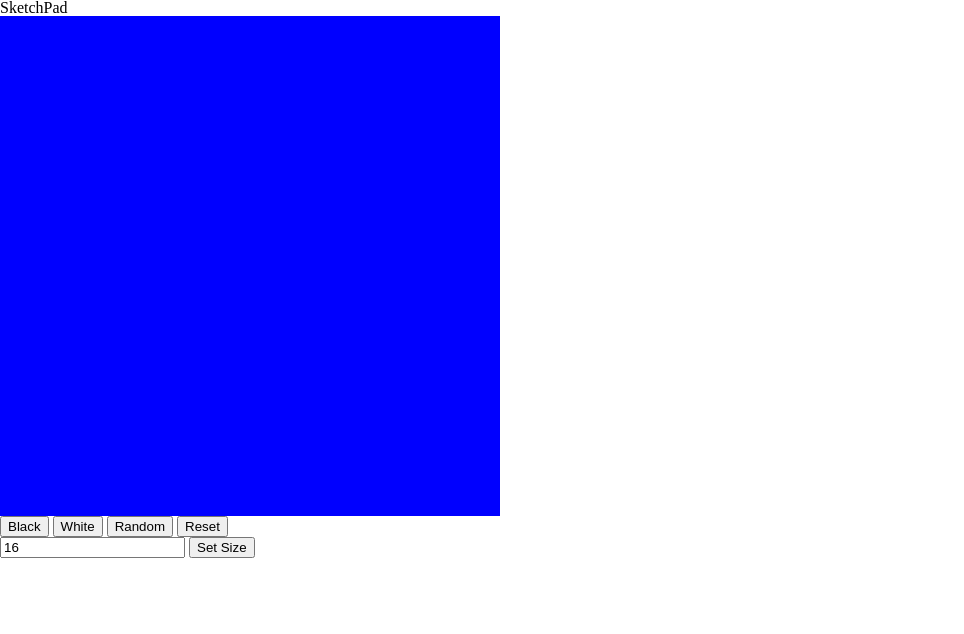
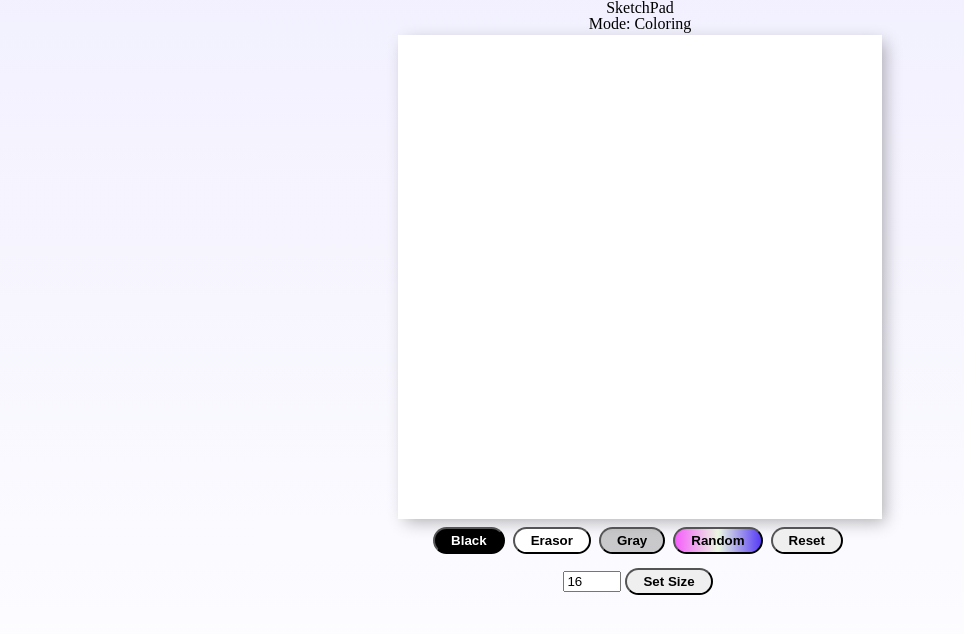
Before and after one commit to AmnesticsNotFound/etch, a plain HTML site: page index.html in a window 1280 px wide. Shown: the whole page, without its empty margins (0-964 px from the left). Drawn offline with Linux system fonts and the light colour scheme.

Commit message:
something something

```diff
--- a/index.html
+++ b/index.html
@@ -1,28 +1,42 @@
 <!DOCTYPE html>
 <html lang="en">
   <head>
-    <meta charset="UTF-8">
-    <meta http-equiv="X-UA-Compatible" content="IE=edge">
-    <meta name="viewport" content="width=device-width, initial-scale=1.0">
-    <link rel="stylesheet" href="reset.css">
-    <link rel ="stylesheet" href="styles.css">
+    <meta charset="UTF-8" />
+    <meta http-equiv="X-UA-Compatible" content="IE=edge" />
+    <meta name="viewport" content="width=device-width, initial-scale=1.0" />
+    <link rel="stylesheet" href="reset.css" />
+    <link rel="stylesheet" href="styles.css" />
     <title>SketchPad</title>
   </head>
   <body>
-    <div class = "flex-container">
-      <div class = "title"><h1>SketchPad</h1></div>
-      <div class = "content">
-        <div class = "board"></div>
-        <div class = "buttons">
-          <button>Black</button>
-          <button>White</button>
-          <button>Random</button>
-          <button>Reset</button>
+    <div class="flex-container">
+      <div class="title"><h1>SketchPad</h1></div>
+      <div class="mode">Mode: Coloring</div>
+      <div class="content">
+        <div class="board"></div>
+        <div class="buttons">
+          <button class="blackButton" onclick="changeColor('black')">
+            Black
+          </button>
+          <button class="erasorButton" onclick="changeColor('white')">
+            Erasor
+          </button>
+          <button class="grayButton" onclick="changeColor('gray')">Gray</button>
+          <button class="randomButton" onclick="changeColor('random')">
+            Random
+          </button>
+          <button onclick="resetBoard()">Reset</button>
         </div>
         <div>
-          <input type ="text" placeholder = "Size Of Board" value = "16">
+          <input
+            type="text"
+            placeholder="Size of Board"
+            value="16"
+            onchange="changeSize(this.value)"
+          />
           <button>Set Size</button>
         </div>
+        <div class="error">Input must be between 2 and 100</div>
       </div>
     </div>
   </body>
--- a/main.js
+++ b/main.js
@@ -1,9 +1,60 @@
-let board = document.querySelector(".board")
-board.style.gridTemplateColumns = "repeat(16 , 1fr)";
-board.style.gridTemplateRows = "repeat(16 , 1fr)";
+let color = "black";
+let click = true;
 
-for (let i = 0; i < 256; ++i) {
-    let square = document.createElement("div")
-    square.style.backgroundColor = "blue"
+function populateBoard(size) {
+  let board = document.querySelector(".board");
+  let squares = board.querySelectorAll("div");
+  squares.forEach((div) => div.remove());
+  board.style.gridTemplateColumns = `repeat(${size} , 1fr)`;
+  board.style.gridTemplateRows = `repeat(${size} , 1fr)`;
+
+  let amount = size * size;
+  for (let i = 0; i < amount; i++) {
+    let square = document.createElement("div");
+    square.addEventListener("mouseover", colorSquare);
+    square.style.backgroundColor = "white";
     board.insertAdjacentElement("beforeend", square);
+  }
 }
+
+populateBoard(16);
+
+function changeSize(input) {
+  if (input >= 2 && input <= 100) {
+    document.querySelector(".error").style.display = "none";
+    populateBoard(input);
+  } else {
+    document.querySelector(".error").style.display = "flex";
+  }
+}
+
+function colorSquare() {
+  if (click) {
+    if (color === "random") {
+      this.style.backgroundColor = `hsl(${Math.random() * 360}, 100%, 50%)`;
+    } else {
+      this.style.backgroundColor = color;
+    }
+  }
+}
+
+function changeColor(choice) {
+  color = choice;
+}
+
+function resetBoard() {
+  let board = document.querySelector(".board");
+  let squares = board.querySelectorAll("div");
+  squares.forEach((div) => (div.style.backgroundColor = "white"));
+}
+
+document.querySelector("body").addEventListener("click", (e) => {
+  if (e.target.tagName != "BUTTON") {
+    click = !click;
+    if (click) {
+      document.querySelector(".mode").textContent = "Mode: Coloring";
+    } else {
+      document.querySelector(".mode").textContent = "Mode: Not Coloring";
+    }
+  }
+});
--- a/styles.css
+++ b/styles.css
@@ -1,5 +1,90 @@
-.board {
-    width: 500px;
-    height: 500px;
+.flex-container {
+    height: 100vh;
+    width: 100vw;
+    display: flex;
+    flex-direction: column;
+    align-items: center;
+    background: linear-gradient(rgba(96, 79, 252, 0.082), white);
+  }
+  .board {
+    width: 80%;
+    height: 80%;
     display: grid;
-}
+    background-color: white;
+    box-shadow: inset 0 -3em 3em rgba(0, 0, 0, 0.1), 0 0 0 2px rgb(255, 255, 255),
+      0.3em 0.3em 1em rgba(0, 0, 0, 0.3);
+  }
+  .board:hover {
+    cursor: pointer;
+  }
+  .content {
+    display: flex;
+    flex-direction: column;
+    align-items: center;
+    min-width: 300px;
+    min-height: 300px;
+    width: 60vw;
+    height: 60vw;
+    max-width: 600px;
+    max-height: 600px;
+  }
+  .title {
+    display: flex;
+    justify-content: center;
+  }
+  .buttons {
+    margin-top: 10px;
+    margin-bottom: 10px;
+  }
+  button {
+    padding: 0.3em 1.2em;
+    margin: 0 0.3em 0.3em 0;
+    border-radius: 2em;
+    text-decoration: none;
+    font-weight: 600;
+    text-align: center;
+    transition: all 0.2s;
+  }
+  button:hover {
+    cursor: pointer;
+  }
+  .blackButton {
+    background-color: black;
+    color: white;
+  }
+  .blackButton:hover {
+    background-color: white;
+    color: black;
+  }
+  .grayButton {
+    background-color: rgba(128, 128, 128, 0.411);
+    color: black;
+  }
+  .grayButton:hover {
+    background-color: rgb(95, 95, 95);
+    color: white;
+  }
+  .randomButton {
+    background: linear-gradient(0.25turn, #f65cfc, #ebf8e1, #583cf6);
+  }
+  .randomButton:hover {
+    background: linear-gradient(0.25turn, #20ff02, #ebf8e1, #aecc03);
+  }
+  .erasorButton {
+    background-color: rgb(255, 255, 255);
+    color: rgb(0, 0, 0);
+  }
+  .erasorButton:hover {
+    background-color: white;
+    color: rgb(255, 255, 255);
+  }
+  input {
+    width: 50px;
+  }
+
+  .mode {
+    margin-bottom: 5px;
+  }
+  .error {
+    display: none;
+  }
```
